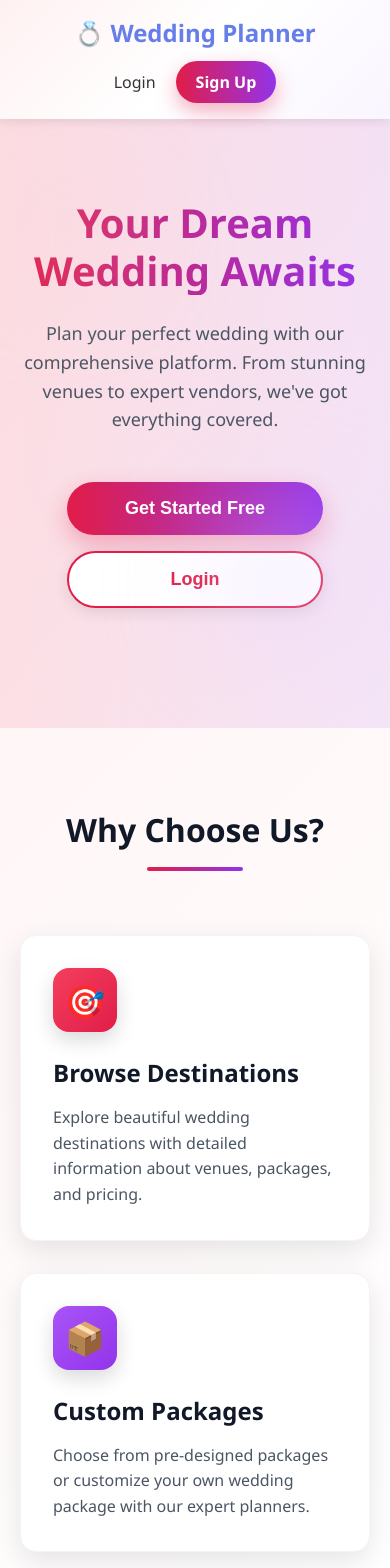
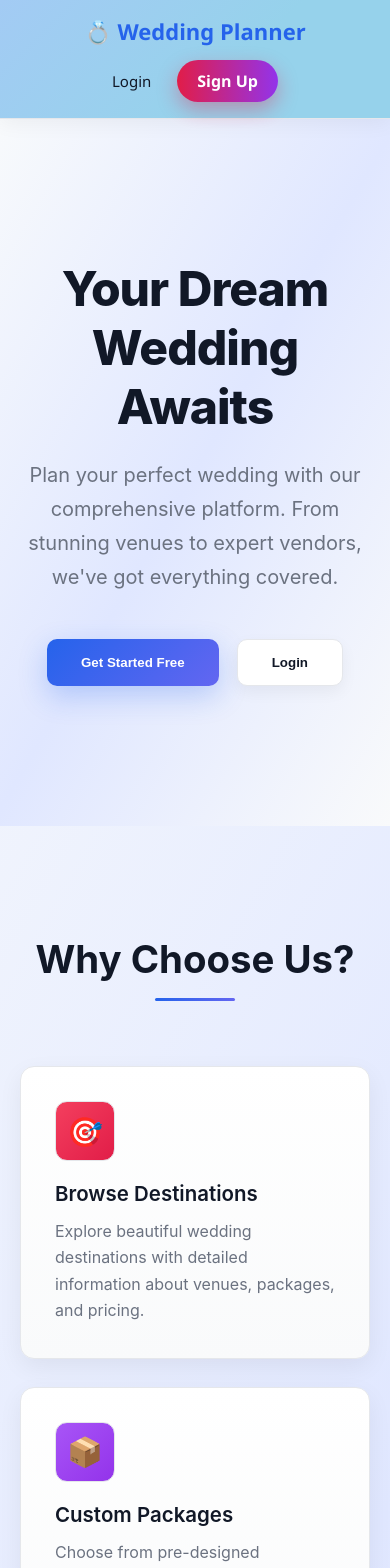
Before and after one commit to Aduggal1163/NextStep_WP, a React (Vite) app in the folder Frontend/: page / in a window 390 px wide. Shown: the top 1568 px of the page. Built offline with nearby package versions, Linux system fonts and the light colour scheme.

Commit message:
style: Update Navbar and Home page styles for improved aesthetics and responsiveness

```diff
--- a/Frontend/src/components/Navbar.css
+++ b/Frontend/src/components/Navbar.css
@@ -1,61 +1,122 @@
 .navbar {
-   background: linear-gradient(135deg, #fff1f2 0%, #ffffff 50%, #faf5ff 100%);
+  background: linear-gradient(135deg, #a3cbf4 0%, #96d2eb 60%);
+  border-bottom: 1px solid #e5e7eb;
   backdrop-filter: blur(10px);
-  box-shadow: 0 2px 10px rgba(0, 0, 0, 0.1);
+  box-shadow: 0 4px 20px rgba(0,0,0,0.05);
   position: sticky;
   top: 0;
   z-index: 1000;
 }
 
 .navbar-container {
-  max-width: 1200px;
+  max-width: 1150px;
   margin: 0 auto;
-  padding: 16px 20px;
+  padding: 16px 24px;
+
   display: flex;
   justify-content: space-between;
   align-items: center;
 }
 
+/* LOGO */
+
 .navbar-logo {
-  font-size: 24px;
+  font-size: 22px;
   font-weight: 700;
-  color: #667eea;
+  color: #2563eb;
   text-decoration: none;
+
   display: flex;
   align-items: center;
   gap: 8px;
+
+  transition: transform .2s ease;
 }
+
+.navbar-logo:hover{
+  transform: translateY(-1px);
+}
+
+/* MENU */
 
 .navbar-menu {
   display: flex;
   align-items: center;
-  gap: 20px;
+  gap: 26px;
 }
 
+/* LINKS */
+
 .navbar-link {
-  color: #333;
+  color: #111827;
   text-decoration: none;
   font-weight: 500;
-  transition: color 0.3s ease;
+  font-size: 15px;
+  position: relative;
+  transition: color .25s ease;
 }
 
 .navbar-link:hover {
-  color: #667eea;
+  color: #2563eb;
 }
 
+/* animated underline */
+
+.navbar-link::after{
+  content:"";
+  position:absolute;
+  left:0;
+  bottom:-6px;
+  width:0%;
+  height:2px;
+  background:#2563eb;
+  transition:width .25s ease;
+}
+
+.navbar-link:hover::after{
+  width:100%;
+}
+
+/* USER TEXT */
+
 .navbar-user {
-  color: #666;
+  color: #6b7280;
   font-size: 14px;
 }
 
-@media (max-width: 768px) {
-  .navbar-container {
-    flex-direction: column;
-    gap: 12px;
-  }
+/* CTA BUTTON */
 
-  .navbar-menu {
-    width: 100%;
-    justify-content: center;
-  }
+.navbar-btn {
+  padding: 9px 18px;
+  background: linear-gradient(135deg,#2563eb,#6366f1);
+  color: white;
+  border-radius: 8px;
+  text-decoration: none;
+  font-weight: 600;
+
+  box-shadow: 0 6px 18px rgba(37,99,235,.25);
+
+  transition: all .25s ease;
 }
+
+.navbar-btn:hover{
+  transform: translateY(-2px);
+  box-shadow: 0 10px 25px rgba(37,99,235,.35);
+}
+
+/* MOBILE */
+
+@media (max-width:768px){
+
+.navbar-container{
+flex-direction:column;
+gap:14px;
+}
+
+.navbar-menu{
+width:100%;
+justify-content:center;
+flex-wrap:wrap;
+}
+
+}
--- a/Frontend/src/pages/Home.jsx
+++ b/Frontend/src/pages/Home.jsx
@@ -4,189 +4,172 @@ const Home = () => {
   const [user, setUser] = useState(null);
 
 const styles = {
-    container: {
-      minHeight: '100vh',
-      background: 'linear-gradient(135deg, #fff1f2 0%, #ffffff 50%, #faf5ff 100%)',
+
+container:{
+minHeight:"100vh",
+background:"linear-gradient(120deg,#f8fafc 0%,#e0e7ff 50%,#f9fafb 100%)",
+fontFamily:"Inter, system-ui, sans-serif",
+color:"#111827"
 },
-    hero: {
-      position: 'relative',
-      overflow: 'hidden',
-      padding: '80px 20px 120px',
+
+hero:{
+padding:"140px 20px",
+background:"linear-gradient(120deg,#f8fafc 0%,#e0e7ff 50%,#f9fafb 100%)",
+fontFamily:"Inter, system-ui, sans-serif",
+color:"#111827",
+textAlign:"center"
 },
-    heroOverlay: {
-      position: 'absolute',
-      inset: 0,
-      background: 'linear-gradient(to right, rgba(225, 29, 72, 0.1), rgba(147, 51, 234, 0.1))',
+
+heroTitle:{
+fontSize:"clamp(3rem,7vw,4.3rem)",
+fontWeight:"800",
+color:"#111827",
+marginBottom:"22px",
+letterSpacing:"-1px"
 },
-    heroContent: {
-      position: 'relative',
-      maxWidth: '1280px',
-      margin: '0 auto',
-      textAlign: 'center',
+
+heroSubtitle:{
+fontSize:"1.25rem",
+color:"#6b7280",
+maxWidth:"760px",
+margin:"0 auto 45px",
+lineHeight:"1.7"
 },
-    heroTitle: {
-      fontSize: 'clamp(2.5rem, 8vw, 5rem)',
-      fontWeight: 'bold',
-      background: 'linear-gradient(to right, #e11d48, #9333ea)',
-      WebkitBackgroundClip: 'text',
-      WebkitTextFillColor: 'transparent',
-      backgroundClip: 'text',
-      marginBottom: '24px',
-      lineHeight: '1.2',
+
+buttonContainer:{
+display:"flex",
+gap:"18px",
+justifyContent:"center",
+flexWrap:"wrap"
 },
-    heroSubtitle: {
-      fontSize: 'clamp(1.125rem, 3vw, 1.5rem)',
-      color: '#4b5563',
-      marginBottom: '48px',
-      maxWidth: '900px',
-      margin: '0 auto 48px',
-      lineHeight: '1.6',
+
+buttonPrimary:{
+padding:"15px 34px",
+background:"linear-gradient(135deg,#2563eb,#6366f1)",
+color:"white",
+border:"none",
+borderRadius:"10px",
+fontWeight:"600",
+cursor:"pointer",
+boxShadow:"0 10px 28px rgba(37,99,235,.25)",
+transition:"all .25s ease"
 },
-    buttonContainer: {
-      display: 'flex',
-      flexDirection: 'column',
-      gap: '16px',
-      alignItems: 'center',
-      justifyContent: 'center',
+
+buttonSecondary:{
+padding:"15px 34px",
+background:"#ffffff",
+color:"#111827",
+border:"1px solid #e5e7eb",
+borderRadius:"10px",
+fontWeight:"600",
+cursor:"pointer",
+boxShadow:"0 6px 16px rgba(0,0,0,.05)",
+transition:"all .25s ease"
 },
-    buttonPrimary: {
-      padding: '16px 32px',
-      background: 'linear-gradient(to right, #e11d48, #9333ea)',
-      color: 'white',
-      border: 'none',
-      borderRadius: '50px',
-      fontWeight: '600',
-      fontSize: '1.125rem',
-      cursor: 'pointer',
-      width: '256px',
-      boxShadow: '0 10px 25px rgba(225, 29, 72, 0.3)',
-      transition: 'all 0.3s ease',
+
+featuresSection:{
+maxWidth:"1150px",
+margin:"0 auto",
+padding:"110px 20px"
 },
-    buttonSecondary: {
-      padding: '16px 32px',
-      background: 'white',
-      color: '#e11d48',
-      border: '2px solid #e11d48',
-      borderRadius: '50px',
-      fontWeight: '600',
-      fontSize: '1.125rem',
-      cursor: 'pointer',
-      width: '256px',
-      boxShadow: '0 4px 15px rgba(0, 0, 0, 0.1)',
-      transition: 'all 0.3s ease',
+
+sectionHeader:{
+textAlign:"center",
+marginBottom:"65px"
 },
-    decorativeBlob1: {
-      position: 'absolute',
-      top: '80px',
-      left: '40px',
-      width: '80px',
-      height: '80px',
-      background: '#fecdd3',
-      borderRadius: '50%',
-      filter: 'blur(60px)',
-      opacity: 0.5,
+
+sectionTitle:{
+fontSize:"2.4rem",
+fontWeight:"700",
+color:"#111827"
 },
-    decorativeBlob2: {
-      position: 'absolute',
-      bottom: '80px',
-      right: '40px',
-      width: '128px',
-      height: '128px',
-      background: '#e9d5ff',
-      borderRadius: '50%',
-      filter: 'blur(60px)',
-      opacity: 0.5,
+
+titleUnderline:{
+width:"80px",
+height:"3px",
+background:"linear-gradient(90deg,#2563eb,#6366f1)",
+margin:"16px auto 0",
+borderRadius:"2px"
 },
-    featuresSection: {
-      maxWidth: '1280px',
-      margin: '0 auto',
-      padding: '80px 20px',
+
+grid:{
+display:"grid",
+gridTemplateColumns:"repeat(auto-fit,minmax(280px,1fr))",
+gap:"28px"
 },
-    sectionHeader: {
-      textAlign: 'center',
-      marginBottom: '64px',
+
+featureCard:{
+background:"linear-gradient(180deg,#ffffff,#f9fafb)",
+padding:"34px",
+borderRadius:"14px",
+border:"1px solid #e5e7eb",
+boxShadow:"0 8px 24px rgba(0,0,0,.06)",
+transition:"all .25s ease"
 },
-    sectionTitle: {
-      fontSize: 'clamp(2rem, 5vw, 3rem)',
-      fontWeight: 'bold',
-      color: '#111827',
-      marginBottom: '16px',
+
+iconWrapper:{
+width:"60px",
+height:"60px",
+borderRadius:"12px",
+display:"flex",
+alignItems:"center",
+justifyContent:"center",
+fontSize:"1.8rem",
+marginBottom:"20px",
+background:"linear-gradient(135deg,#eef2ff,#f9fafb)",
+border:"1px solid #e5e7eb"
 },
-    titleUnderline: {
-      width: '96px',
-      height: '4px',
-      background: 'linear-gradient(to right, #e11d48, #9333ea)',
-      margin: '0 auto',
-      borderRadius: '2px',
+
+featureTitle:{
+fontSize:"1.28rem",
+fontWeight:"600",
+marginBottom:"12px",
+color:"#111827"
 },
-    grid: {
-      display: 'grid',
-      gridTemplateColumns: 'repeat(auto-fit, minmax(300px, 1fr))',
-      gap: '32px',
+
+featureDescription:{
+color:"#6b7280",
+lineHeight:"1.65"
 },
-    featureCard: {
-      background: 'white',
-      borderRadius: '16px',
-      padding: '32px',
-      boxShadow: '0 10px 30px rgba(0, 0, 0, 0.1)',
-      border: '1px solid #f3f4f6',
-      transition: 'all 0.3s ease',
-      cursor: 'pointer',
+
+ctaSection:{
+background:"linear-gradient(135deg,#111827,#1f2937)",
+padding:"120px 20px",
+textAlign:"center",
+marginTop:"90px"
 },
-    iconWrapper: {
-      width: '64px',
-      height: '64px',
-      borderRadius: '16px',
-      display: 'flex',
-      alignItems: 'center',
-      justifyContent: 'center',
-      fontSize: '2rem',
-      marginBottom: '24px',
-      boxShadow: '0 8px 20px rgba(0, 0, 0, 0.15)',
-      transition: 'transform 0.3s ease',
+
+ctaContent:{
+maxWidth:"720px",
+margin:"auto"
 },
-    featureTitle: {
-      fontSize: '1.5rem',
-      fontWeight: 'bold',
-      color: '#111827',
-      marginBottom: '16px',
+
+ctaTitle:{
+fontSize:"2.5rem",
+fontWeight:"700",
+color:"white",
+marginBottom:"22px"
 },
-    featureDescription: {
-      color: '#4b5563',
-      lineHeight: '1.6',
+
+ctaSubtitle:{
+fontSize:"1.2rem",
+color:"#d1d5db",
+marginBottom:"42px",
+lineHeight:"1.6"
 },
-    ctaSection: {
-      background: 'linear-gradient(to right, #e11d48, #9333ea)',
-      padding: '80px 20px',
-      textAlign: 'center',
-    },
-    ctaContent: {
-      maxWidth: '1024px',
-      margin: '0 auto',
-    },
-    ctaTitle: {
-      fontSize: 'clamp(2rem, 5vw, 3rem)',
-      fontWeight: 'bold',
-      color: 'white',
-      marginBottom: '24px',
-    },
-    ctaSubtitle: {
-      fontSize: '1.25rem',
-      color: 'rgba(255, 255, 255, 0.9)',
-      marginBottom: '40px',
-    },
-    ctaButton: {
-      padding: '20px 40px',
-      background: 'white',
-      color: '#e11d48',
-      border: 'none',
-      borderRadius: '50px',
-      fontWeight: 'bold',
-      fontSize: '1.125rem',
-      cursor: 'pointer',
-      boxShadow: '0 15px 35px rgba(0, 0, 0, 0.2)',
-      transition: 'all 0.3s ease',
-    },
+
+ctaButton:{
+padding:"17px 38px",
+background:"linear-gradient(135deg,#2563eb,#6366f1)",
+color:"white",
+border:"none",
+borderRadius:"10px",
+fontWeight:"600",
+cursor:"pointer",
+boxShadow:"0 14px 40px rgba(37,99,235,.35)",
+transition:"all .25s ease"
+}
+
 };
 
   const features = [
```
Lines whose indentation alone changed are shown as unchanged.
